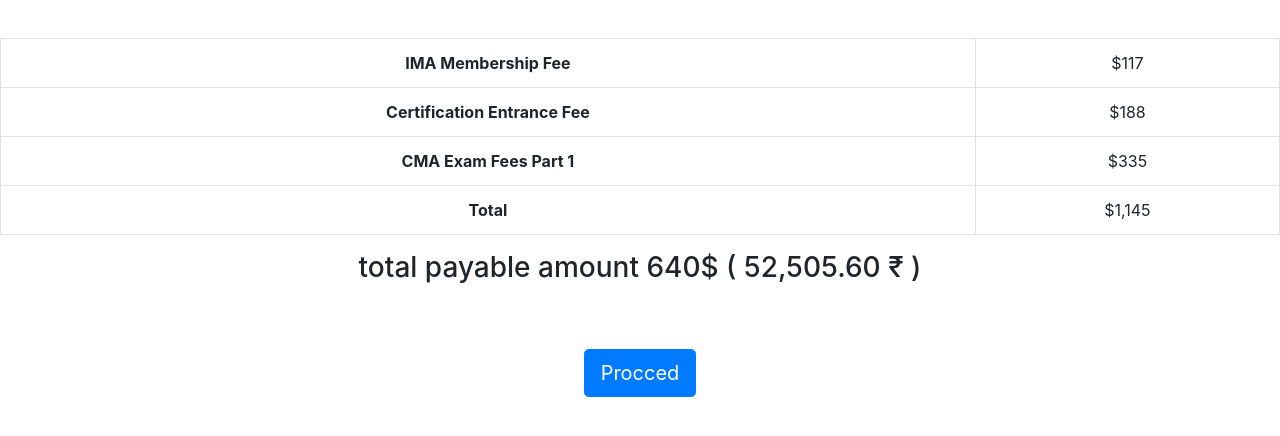
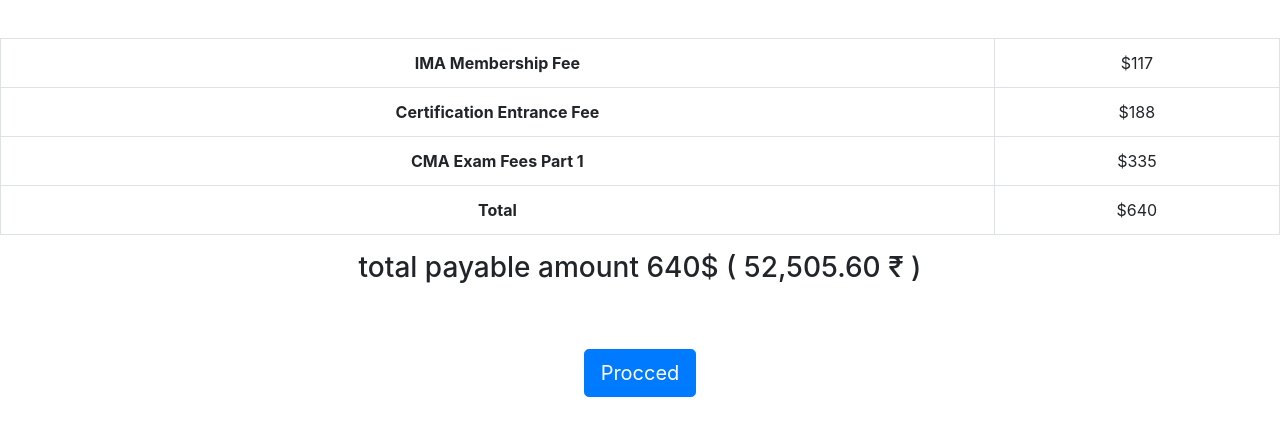
Before and after one commit to ima-com/ima, a plain HTML site: page payment.html in a window 1280 px wide. Drawn offline with nearby package versions, Linux system fonts and the light colour scheme.

Commit message:
Update payment.html

```diff
--- a/payment.html
+++ b/payment.html
@@ -34,7 +34,7 @@
                     </tr>
                     <tr>
                         <th>Total</th>
-                        <td>$1,145</td>
+                        <td>$640</td>
 
                     </tr>
 
```
